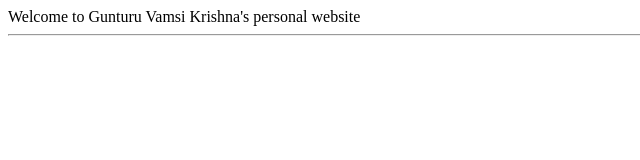
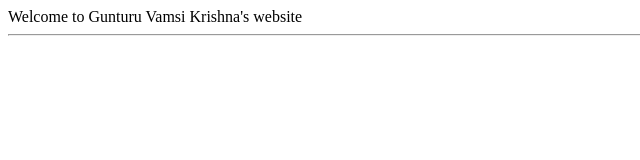
Before and after one commit to vamsikrishna-g/gvk, a plain HTML site: page index.html in a window 1280 px wide. Shown: the full height of the page, 0-640 px from the left. Drawn offline with Linux system fonts and the light colour scheme; files whose address does not match are found by name.

Commit message:
Update index.html

```diff
--- a/index.html
+++ b/index.html
@@ -5,7 +5,7 @@
     <script src="particles.js-master/demo/particles.min.js"></script>
 </head>
     <body>
-            Welcome to Gunturu Vamsi Krishna's personal website
+            Welcome to Gunturu Vamsi Krishna's website
         <hr>
 
     </body>
```
